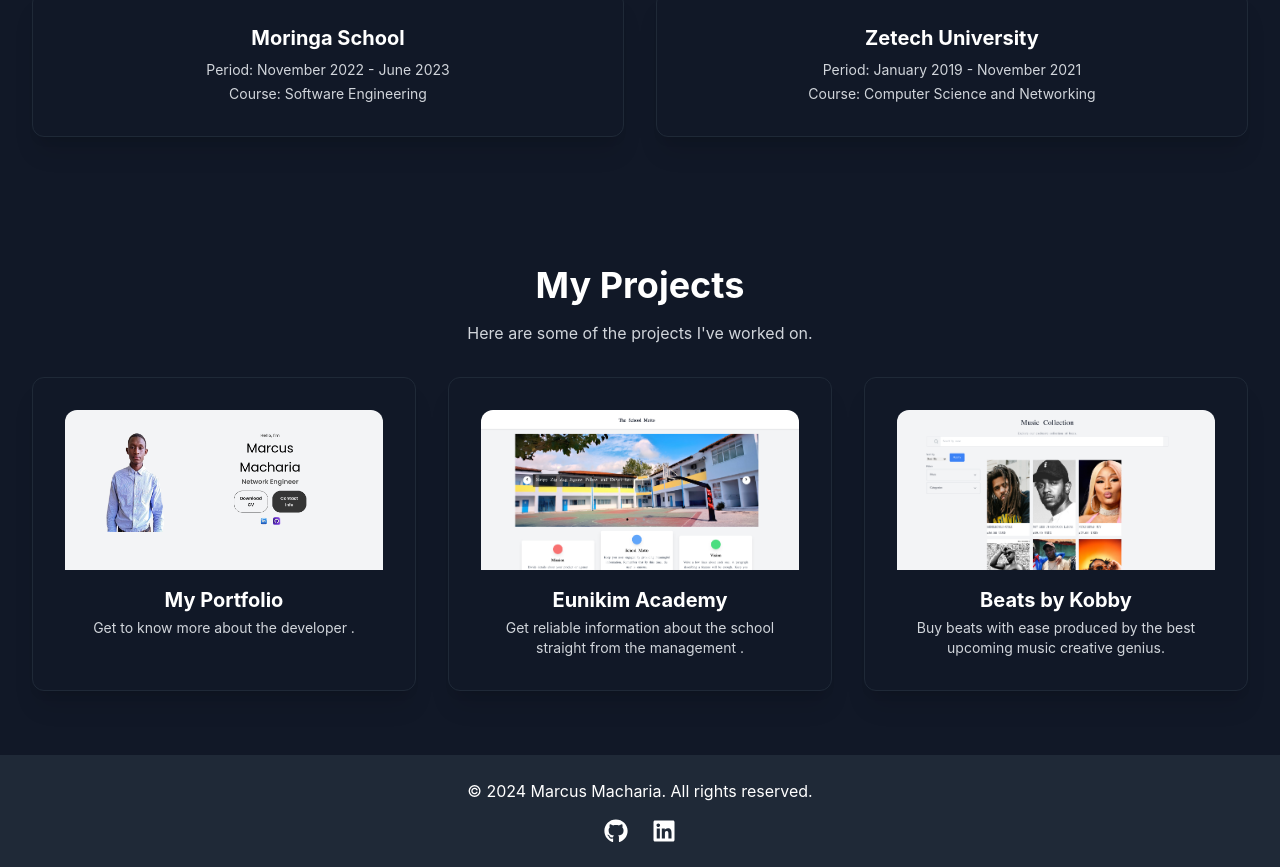
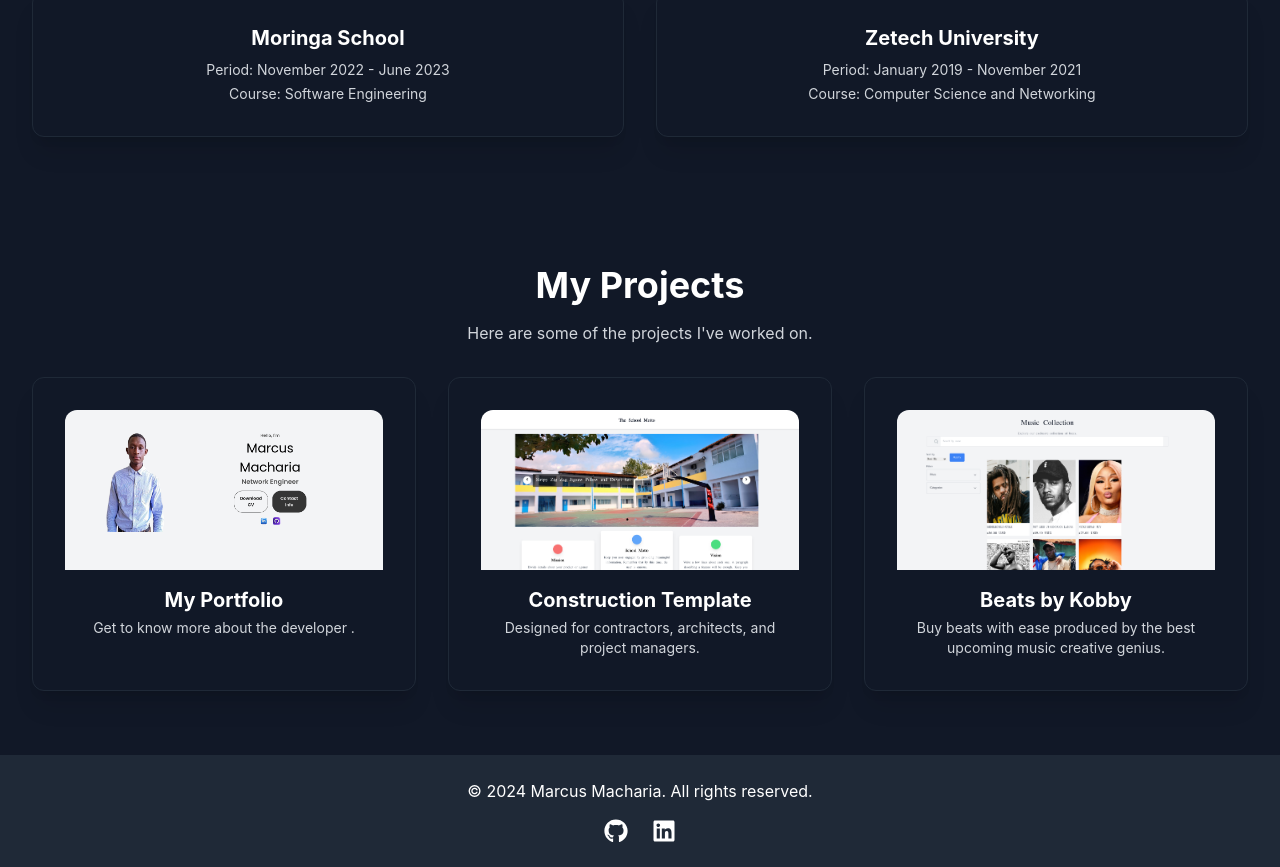
Before and after one commit to marcuscreator/my-portfolio, a React (Create React App) app: page / in a window 1280 px wide. Shown: the part 3325-4192 px from the top of the page. Built offline with nearby package versions, Linux system fonts and the light colour scheme.

Commit message:
add new project

```diff
--- a/src/components/projects.js
+++ b/src/components/projects.js
@@ -8,11 +8,10 @@ const projects = [
     link: "https://my-portfolio-bice-theta.vercel.app/",
   },
   {
-    title: "Eunikim Academy",
-    description:
-      "Get reliable information about the school straight from the management .",
+    title: "Construction Template",
+    description: "Designed for contractors, architects, and project managers.",
     imageUrl: "/images/projects/project-2.png", // Updated path
-    link: "https://github.com/marcuscreator/Eunikim-Academy",
+    link: "https://construction-template-chi.vercel.app/",
   },
   {
     title: "Beats by Kobby",
```
